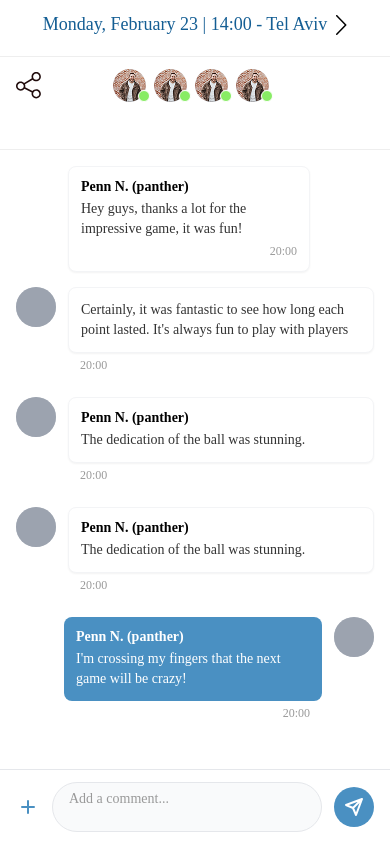
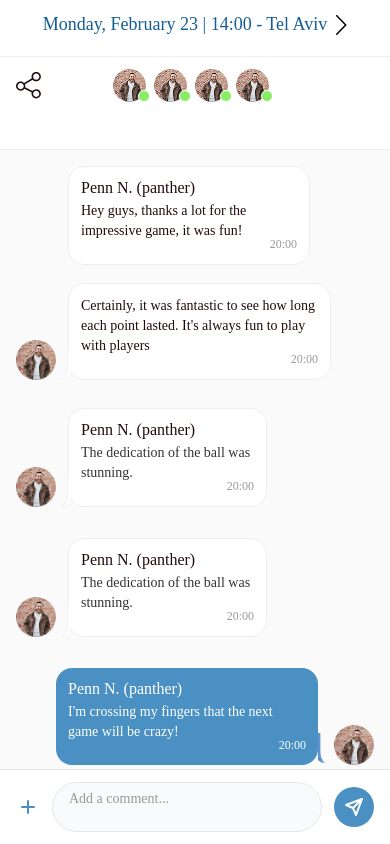
Before and after one commit to suckib/game-news-react-native-app, a React Native app: screen /Chat in a window 390 px wide. Built offline with nearby package versions, Linux system fonts and the light colour scheme.

Commit message:
chat 90%

```diff
--- a/src/pages/chat.jsx
+++ b/src/pages/chat.jsx
@@ -17,7 +17,7 @@ const Chat = ({ navigation }) => {
   };
 
   return (
-    <View className="flex-1 bg-white">
+    <View className="flex-1 bg-[#fafafa]">
       {/* Header */}
       <View className="bg-white h-[150px] px-4 py-3 border-b border-[#eeeeee]" style={{ paddingTop: 50 }}>
         <View className="flex-row items-center justify-center">
@@ -64,20 +64,20 @@ const Chat = ({ navigation }) => {
       </View>
 
       {/* Chat Messages */}
-      <ScrollView className="flex-1 px-4 py-4" showsVerticalScrollIndicator={false}>
+      <ScrollView className="flex-1 px-4 py-4 bg-[#fafafa]" showsVerticalScrollIndicator={false}>
         {/* Message 1 */}
         <View className="mb-6 left-12 ml-1 w-[242px] h-[97px]">
           <View className="flex-row items-start">
             <View className="flex-1">
-              <View className="bg-white rounded-lg p-3 shadow-sm border border-gray-100">
-                <Text className="font-semibold mb-1" style={{ fontFamily: 'Rubik', fontWeight: '600', fontSize: 14, color: '#000' }}>
+              <View className="bg-white rounded-2xl p-3 border border-[#EEEEEE]">
+                <Text className="font-medium mb-1" style={{ fontFamily: 'Rubik', fontWeight: '500', fontSize: 16, color: '#210C0C' }}>
                   Penn N. (panther)
                 </Text>
-                <Text style={{ fontFamily: 'Rubik', fontWeight: '400', fontSize: 14, color: '#333', lineHeight: 20 }}>
+                <Text className="font-medium" style={{ fontFamily: 'Rubik', fontWeight: '300', fontSize: 14, color: '#210C0C', lineHeight: 20 }}>
                   Hey guys, thanks a lot for the impressive game, it was fun!
                 </Text>
-                <View className="flex-row justify-end items-end mt-1">
-                  <Text className="text-xs" style={{ fontFamily: 'Rubik', fontWeight: '400', fontSize: 12, color: '#999' }}>
+                <View className="flex-row justify-end items-end -mt-1">
+                  <Text className="font-regular" style={{ fontFamily: 'Poppins', fontWeight: '400', fontSize: 12, color: '#999' }}>
                     20:00
                   </Text>
                 </View>
@@ -88,88 +88,138 @@ const Chat = ({ navigation }) => {
         </View>
 
         {/* Message 2 */}
-        <View className="mb-6">
-          <View className="flex-row items-start">
-            <View className="w-10 h-10 rounded-full bg-gray-300 mr-3 overflow-hidden">
-              <View className="w-full h-full bg-gray-400"></View>
+        <View className="mb-6 w-[311px] h-[97px] -mt-1">
+          <View className="flex-row items-start relative">
+            <View className="absolute bottom-0 left-0 w-10 h-10 rounded-full bg-gray-300 overflow-hidden">
+              <Image
+                    source={require('../assets/wiz_chat.png')}
+                    className="w-full h-full"
+                    resizeMode="cover"
+              />
             </View>
-            <View className="flex-1">
-              <View className="bg-white rounded-lg p-3 shadow-sm border border-gray-100">
-                <Text style={{ fontFamily: 'Rubik', fontWeight: '400', fontSize: 14, color: '#333', lineHeight: 20 }}>
+            <View className="flex-1 ml-12 left-1">
+              <View className="bg-white rounded-2xl p-3 border border-[#EEEEEE]">
+                <Text className="font-medium" style={{ fontFamily: 'Rubik', fontWeight: '300', fontSize: 14, color: '#210C0C', lineHeight: 20 }}>
                   Certainly, it was fantastic to see how long each point lasted. It's always fun to play with players
                 </Text>
+                <View className="flex-row justify-end items-end -mt-1">
+                  <Text className="font-regular" style={{ fontFamily: 'Rubik', fontWeight: '400', fontSize: 12, color: '#999' }}>
+                    20:00
+                  </Text>
+                </View>
               </View>
-              <Text className="text-xs mt-1 ml-3" style={{ fontFamily: 'Rubik', fontWeight: '400', fontSize: 12, color: '#999' }}>
-                20:00
-              </Text>
+              <View className="absolute w-[20px] h-[30px] bottom-0 -left-3">
+                <Image
+                    source={require('../assets/edge.png')}
+                    className="w-full h-full"
+                    resizeMode="contain"
+                />
+              </View>
             </View>
           </View>
         </View>
 
         {/* Message 3 */}
-        <View className="mb-6">
-          <View className="flex-row items-start">
-            <View className="w-10 h-10 rounded-full bg-gray-300 mr-3 overflow-hidden">
-              <View className="w-full h-full bg-gray-400"></View>
+        <View className="mb-6 w-[247px] h-[94px] mt-1">
+          <View className="flex-row items-start relative">
+            <View className="absolute bottom-0 left-0 w-10 h-10 rounded-full bg-gray-300 overflow-hidden">
+              <Image
+                    source={require('../assets/wiz_chat.png')}
+                    className="w-full h-full"
+                    resizeMode="cover"
+              />
             </View>
-            <View className="flex-1">
-              <View className="bg-white rounded-lg p-3 shadow-sm border border-gray-100">
-                <Text className="font-semibold mb-1" style={{ fontFamily: 'Rubik', fontWeight: '600', fontSize: 14, color: '#000' }}>
+            <View className="flex-1 ml-12 left-1">
+              <View className="bg-white rounded-2xl p-3 border border-[#EEEEEE]">
+                <Text className="font-medium mb-1" style={{ fontFamily: 'Rubik', fontWeight: '500', fontSize: 16, color: '#210C0C' }}>
                   Penn N. (panther)
                 </Text>
-                <Text style={{ fontFamily: 'Rubik', fontWeight: '400', fontSize: 14, color: '#333', lineHeight: 20 }}>
+                <Text className="font-regular" style={{ fontFamily: 'Rubik', fontWeight: '400', fontSize: 14, color: '#333', lineHeight: 20 }}>
                   The dedication of the ball was stunning.
                 </Text>
+                <View className="flex-row justify-end items-end -mt-1">
+                  <Text className="font-regular" style={{ fontFamily: 'Rubik', fontWeight: '400', fontSize: 12, color: '#999' }}>
+                    20:00
+                  </Text>
+                </View>
               </View>
-              <Text className="text-xs mt-1 ml-3" style={{ fontFamily: 'Rubik', fontWeight: '400', fontSize: 12, color: '#999' }}>
-                20:00
-              </Text>
+              <View className="absolute w-[20px] h-[30px] bottom-0 -left-3">
+                <Image
+                    source={require('../assets/edge.png')}
+                    className="w-full h-full"
+                    resizeMode="contain"
+                />
+              </View>
             </View>
           </View>
         </View>
 
         {/* Message 4 */}
-        <View className="mb-6">
-          <View className="flex-row items-start">
-            <View className="w-10 h-10 rounded-full bg-gray-300 mr-3 overflow-hidden">
-              <View className="w-full h-full bg-gray-400"></View>
+        <View className="mb-6 w-[247px] h-[94px] mt-3">
+          <View className="flex-row items-start relative">
+            <View className="absolute bottom-0 left-0 w-10 h-10 rounded-full bg-gray-300 overflow-hidden">
+              <Image
+                    source={require('../assets/wiz_chat.png')}
+                    className="w-full h-full"
+                    resizeMode="cover"
+              />
             </View>
-            <View className="flex-1">
-              <View className="bg-white rounded-lg p-3 shadow-sm border border-gray-100">
-                <Text className="font-semibold mb-1" style={{ fontFamily: 'Rubik', fontWeight: '600', fontSize: 14, color: '#000' }}>
+            <View className="flex-1 ml-12 left-1">
+              <View className="bg-white rounded-2xl p-3 border border-[#EEEEEE]">
+                <Text className="font-medium mb-1" style={{ fontFamily: 'Rubik', fontWeight: '500', fontSize: 16, color: '#210C0C' }}>
                   Penn N. (panther)
                 </Text>
-                <Text style={{ fontFamily: 'Rubik', fontWeight: '400', fontSize: 14, color: '#333', lineHeight: 20 }}>
+                <Text className="font-regular" style={{ fontFamily: 'Rubik', fontWeight: '400', fontSize: 14, color: '#333', lineHeight: 20 }}>
                   The dedication of the ball was stunning.
                 </Text>
+                <View className="flex-row justify-end items-end -mt-1">
+                  <Text className="font-regular" style={{ fontFamily: 'Rubik', fontWeight: '400', fontSize: 12, color: '#999' }}>
+                    20:00
+                  </Text>
+                </View>
               </View>
-              <Text className="text-xs mt-1 ml-3" style={{ fontFamily: 'Rubik', fontWeight: '400', fontSize: 12, color: '#999' }}>
-                20:00
-              </Text>
+              <View className="absolute w-[20px] h-[30px] bottom-0 -left-3">
+                <Image
+                    source={require('../assets/edge.png')}
+                    className="w-full h-full"
+                    resizeMode="contain"
+                />
+              </View>
             </View>
           </View>
         </View>
 
         {/* Message 5 - User's own message (right side) */}
-        <View className="mb-6">
-          <View className="flex-row items-start justify-end">
-            <View className="flex-1 mr-3">
-              <View className="bg-[#4A90C2] rounded-lg p-3 ml-12">
-                <Text className="font-semibold mb-1" style={{ fontFamily: 'Rubik', fontWeight: '600', fontSize: 14, color: '#fff' }}>
+        <View className="mb-6 w-full h-[95px] mt-3">
+          <View className="flex-row items-start justify-end relative">
+            <View className="absolute bottom-0 right-0 w-10 h-10 rounded-full bg-gray-300 overflow-hidden">
+              <Image
+                    source={require('../assets/wiz_chat.png')}
+                    className="w-full h-full"
+                    resizeMode="cover"
+              />
+            </View>
+            <View className="flex-1 mr-12 right-2">
+              <View className="bg-[#4A90C2] rounded-2xl p-3 ml-12">
+                <Text className="font-medium mb-1" style={{ fontFamily: 'Rubik', fontWeight: '500', fontSize: 16, color: '#fff' }}>
                   Penn N. (panther)
                 </Text>
-                <Text style={{ fontFamily: 'Rubik', fontWeight: '400', fontSize: 14, color: '#fff', lineHeight: 20 }}>
+                <Text className="font-regular" style={{ fontFamily: 'Rubik', fontWeight: '300', fontSize: 14, color: '#fff', lineHeight: 20 }}>
                   I'm crossing my fingers that the next game will be crazy!
                 </Text>
+                <View className="flex-row justify-end items-end -mt-1">
+                  <Text className="font-regular" style={{ fontFamily: 'Rubik', fontWeight: '400', fontSize: 12, color: '#fff' }}>
+                    20:00
+                  </Text>
+                </View>
               </View>
-              <View className="flex-row justify-end mt-1 mr-3">
-                <Text className="text-xs" style={{ fontFamily: 'Rubik', fontWeight: '400', fontSize: 12, color: '#999' }}>
-                  20:00
-                </Text>
+              <View className="absolute w-[19.5px] h-[30px] bottom-0 -right-4 mr-[3px] mb-[2px]">
+                <Image
+                    source={require('../assets/edge2.png')}
+                    className="w-full h-full"
+                    resizeMode="contain"
+                />
               </View>
-            </View>
-            <View className="w-10 h-10 rounded-full bg-gray-300 overflow-hidden">
-              <View className="w-full h-full bg-gray-400"></View>
             </View>
           </View>
         </View>
```
Also changed, not shown: src/assets/edge.png (added), src/assets/edge2.png (added).
